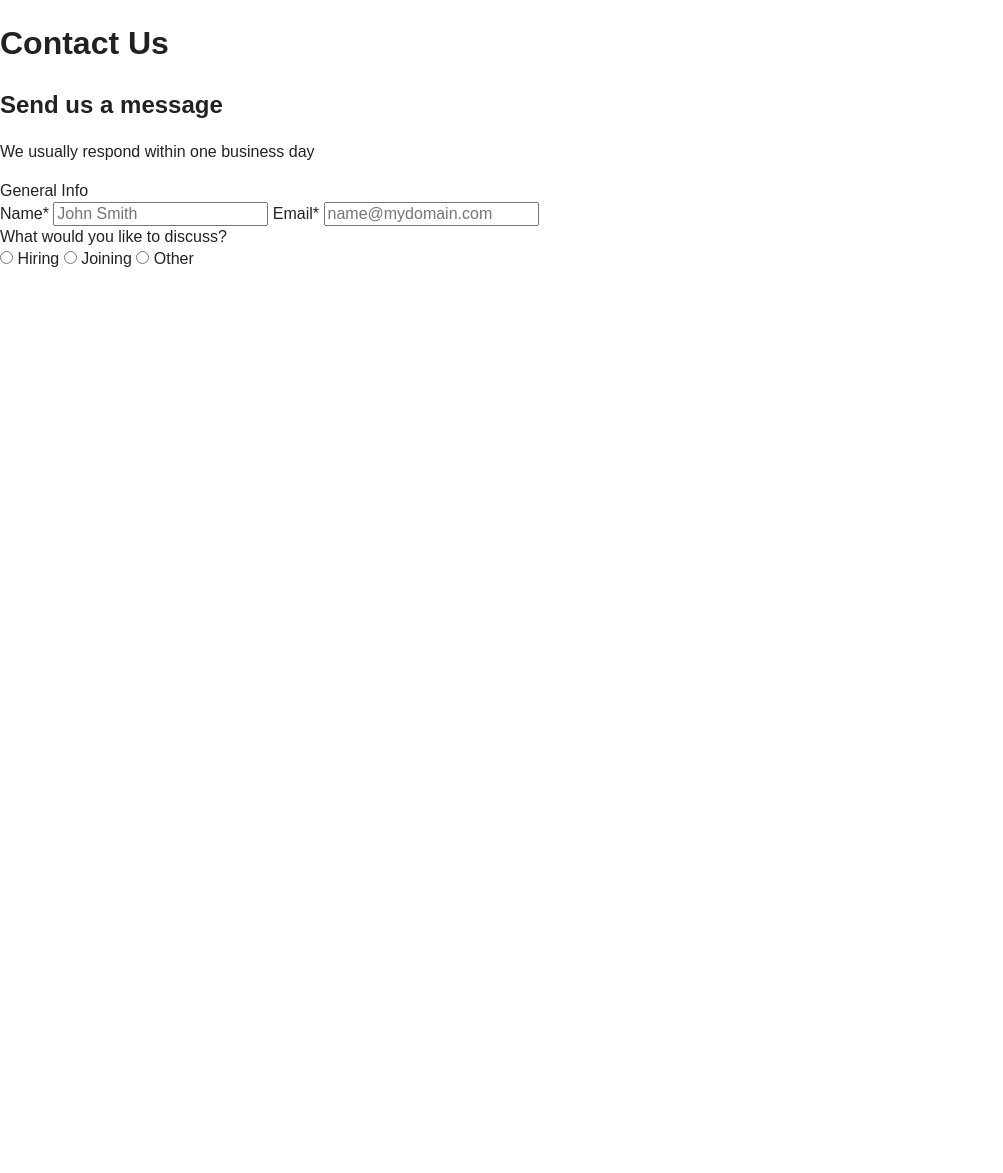
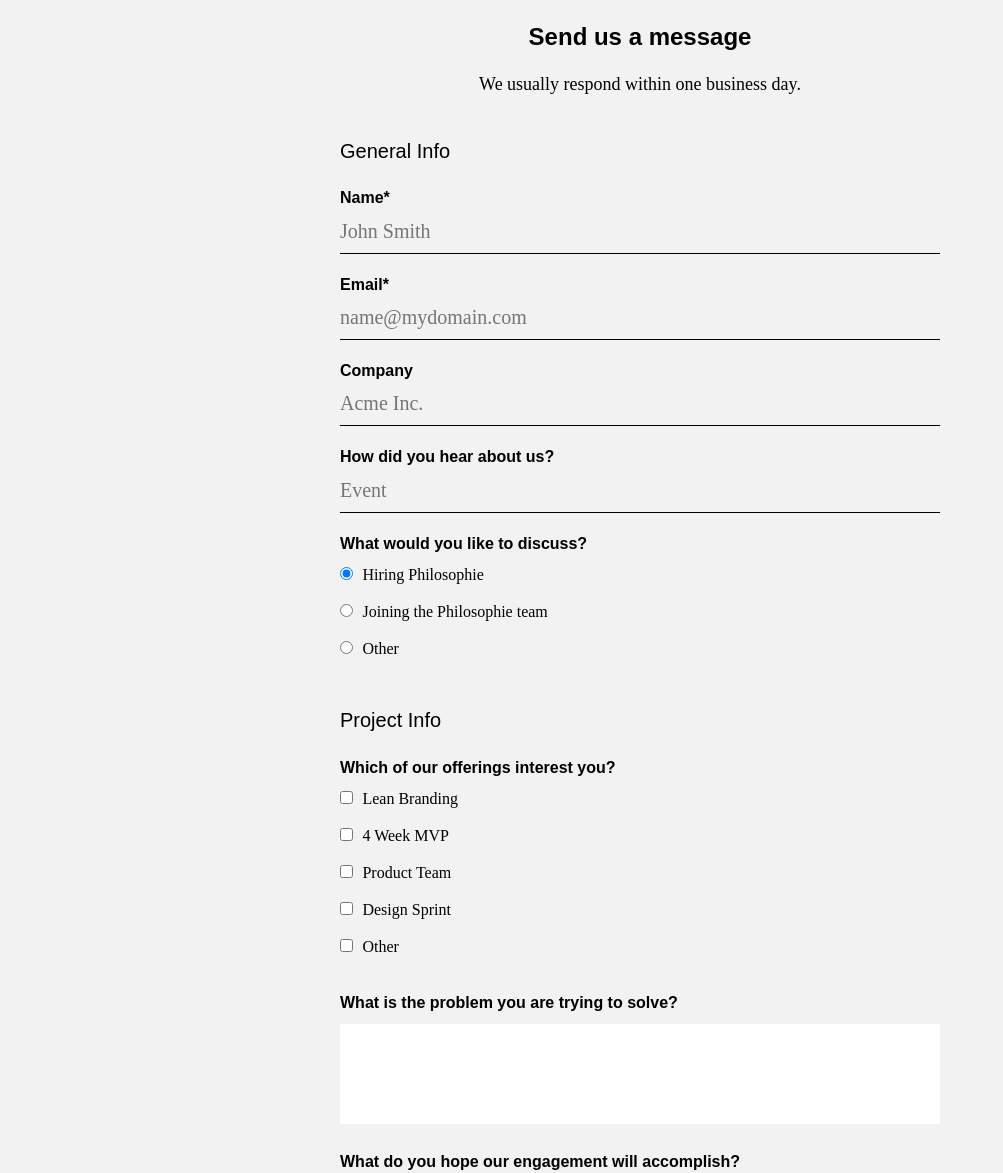
Before and after one commit to lauracleave2903/GA-FEWD10melb-Assignment6, a plain HTML site: page index.html in a window 1280 px wide. Shown: the top 1173 px of the page, without its empty margins (0-1003 px from the left). Before the commit the page ends 800 px from the top, so only its background shows below. Drawn offline with nearby package versions, Linux system fonts and the light colour scheme; a web font is replaced by a local one.

Commit message:
WIP-Commit

```diff
--- a/css/main.css
+++ b/css/main.css
@@ -1,3 +1,5 @@
+@import url(https://fonts.googleapis.com/css?family=Source+Sans+Pro:300,600,700|Source+Serif+Pro);
+
 /*! HTML5 Boilerplate v5.3.0 | MIT License | https://html5boilerplate.com/ */
 
 
@@ -106,6 +108,125 @@ textarea {
 
 
 /*
+ * GENERAL
+ */
+
+body {
+    font-family: 'Source-Sans-Pro', sans-serif;
+    font-weight: 700;
+    font-size: 16px;
+    color: #000000;
+    background-color: #f2f2f2;
+    margin: 0;
+}
+
+#container {
+    max-width: 600px;
+    margin: 0 auto;
+    padding-top: 20px;
+}
+
+
+/*
+ * CONTACT US
+ */
+
+h2 {
+    font-size: 1.5rem;
+    text-align: center;
+    margin: 0;
+}
+
+p {
+    font-family: 'Source-Serif-Pro', serif;
+    font-weight: 400;
+    font-size: 1.125rem;
+    text-align: center;
+}
+
+
+/*
+ * GENERAL INFO
+ */
+
+fieldset {
+    margin-top: 40px;
+}
+
+.subHead {
+    font-family: 'Source-Sans-Pro', sans-serif;
+    font-weight: 300;
+    font-size: 1.25rem;
+}
+
+fieldset > label {
+    width: 100%;
+}
+
+input[type="text"],
+input[type="email"],
+textarea {
+    width: 100%;
+}
+
+input[type="text"],
+input[type="email"] {
+    background-color: #f2f2f2;
+    border-style: none;
+    border-bottom: 1px solid #000000;
+    padding: 10px 0 10px 0;
+    margin-bottom: 20px;
+}
+
+input[placeholder] {
+    font-family: 'Source-Serif-Pro', serif;
+    font-weight: 400;
+    font-size: 1.25rem;
+}
+
+input[type="checkbox"],
+input[type="radio"] {
+    display: inline-block;
+    margin: 12px 5px 12px 0;
+}
+
+.radio > label,
+.checkbox > label {
+    font-family: 'Source-Serif-Pro', serif;
+    font-weight: 400;
+}
+
+
+/*
+ * PROJECT INFO
+ */
+
+#offerings5,
+#budget5 {
+    margin-bottom: 40px;
+}
+
+textarea {
+    resize: none;
+    background-color: #ffffff;
+    border-style: none;
+    min-height: 100px;
+    padding: 10px;
+    margin: 10px 0 20px 0;
+}
+
+
+/*
+ * SUBMIT
+ */
+
+
+/* ==========================================================================
+   Helper classes
+   ========================================================================== */
+
+
+/*
  * Apply a natural box layout model to all elements, but allowing components to change
  */
 
@@ -118,11 +239,6 @@ html {
 *:after {
     box-sizing: inherit;
 }
-
-
-/* ==========================================================================
-   Helper classes
-   ========================================================================== */
 
 
 /*
--- a/index.html
+++ b/index.html
@@ -4,7 +4,7 @@
 <head>
     <meta charset="utf-8">
     <meta http-equiv="x-ua-compatible" content="ie=edge">
-    <title>Assignment Six</title>
+    <title>Assignment Six | Contact Us</title>
     <meta name="description" content="">
     <meta name="viewport" content="width=device-width, initial-scale=1">
 
@@ -22,28 +22,85 @@
         <![endif]-->
 
     <!-- Add your site or application content here -->
-    <h1>Contact Us</h1>
+    <div id="container">
+        <h1 class="visuallyhidden">Contact Us</h1>
         <h2>Send us a message</h2>
-    <p>We usually respond within one business day</p>
+        <p>We usually respond within one business day.</p>
 
-    <form action="" method="post" enctype="multipart/form-data">
+        <form action="#" method="post" enctype="multipart/form-data">
             <fieldset>
-            <legend>General Info</legend>
+                <legend class="subHead">General Info</legend>
+                <br>
                 <label for="firstname">Name*</label>
                 <input type="text" name="name" id="name" placeholder="John Smith">
                 <label for="email">Email*</label>
                 <input type="email" name="email" id="email" placeholder="name@mydomain.com">
-        </fieldset>
-        <fieldset>
-            <legend>What would you like to discuss?</legend>
-            <input type="radio" name="discuss" id="discuss1">
-            <label for="discuss1">Hiring</label>
+                <label for="company">Company</label>
+                <input type="text" name="company" id="company" placeholder="Acme Inc.">
+                <label for="hear">How did you hear about us?</label>
+                <input type="text" name="hear" id="hear" placeholder="Event">
+                <br>
+                <label for="discuss">What would you like to discuss?</label>
+                <div class="radio">
+                    <input type="radio" checked name="discuss" id="discuss1">
+                    <label for="discuss1">Hiring Philosophie</label>
+                    <br>
                     <input type="radio" name="discuss" id="discuss2">
-            <label for="discuss2">Joining</label>
+                    <label for="discuss2">Joining the Philosophie team</label>
+                    <br>
                     <input type="radio" name="discuss" id="discuss3">
                     <label for="discuss3">Other</label>
+                </div>
             </fieldset>
+
+            <fieldset>
+                <legend class="subHead">Project Info</legend>
+                <br>
+                <label for="offerings">Which of our offerings interest you?</label>
+                <div class="checkbox">
+                    <input type="checkbox" name="offerings" id="offerings1">
+                    <label for="offerings1">Lean Branding</label>
+                    <br>
+                    <input type="checkbox" name="offerings" id="offerings2">
+                    <label for="offerings2">4 Week MVP</label>
+                    <br>
+                    <input type="checkbox" name="offerings" id="offerings3">
+                    <label for="offerings3">Product Team</label>
+                    <br>
+                    <input type="checkbox" name="offerings" id="offerings4">
+                    <label for="offerings4">Design Sprint</label>
+                    <br>
+                    <input type="checkbox" name="offerings" id="offerings5">
+                    <label for="offerings5">Other</label>
+                </div>
+                <label for="problem">What is the problem you are trying to solve?</label>
+                <textarea name="problem" id="problem"></textarea>
+                <br>
+                <label for="accomplish">What do you hope our engagement will accomplish?</label>
+                <textarea name="accomplish" id="accomplish"></textarea>
+
+                <label for="budget">What is your budget range?</label>
+                <div class="radio">
+                    <input type="radio" name="budget" id="budget1">
+                    <label for="budget1">Less than $40k</label>
+                    <br>
+                    <input type="radio" name="budget" id="budget2">
+                    <label for="budget2">$40k – $100k</label>
+                    <br>
+                    <input type="radio" name="budget" id="budget3">
+                    <label for="budget3">$100k – $250k</label>
+                    <br>
+                    <input type="radio" name="budget" id="budget4">
+                    <label for="budget4">$250k – $500k</label>
+                    <br>
+                    <input type="radio" name="budget" id="budget5">
+                    <label for="budget5">$500k +</label>
+                </div>
+            </fieldset>
+
+            <input type="submit" value="Submit">
         </form>
+    </div>
 
     <script src="https://code.jquery.com/jquery-1.12.0.min.js"></script>
     <script>
```
Lines whose indentation alone changed are shown as unchanged.
